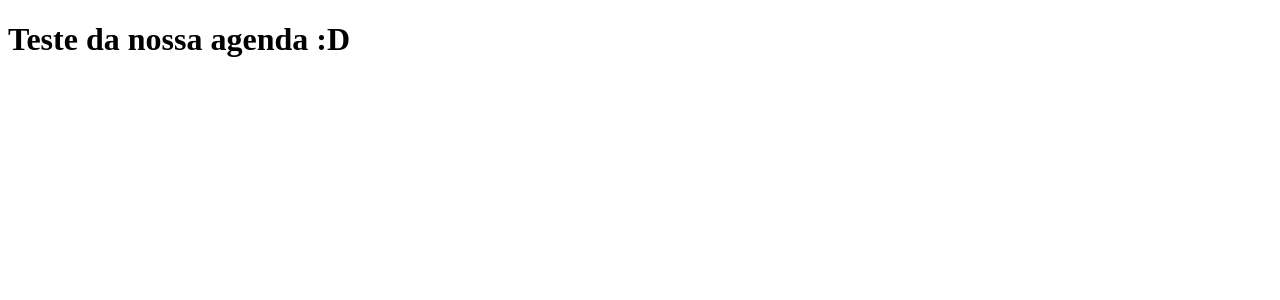
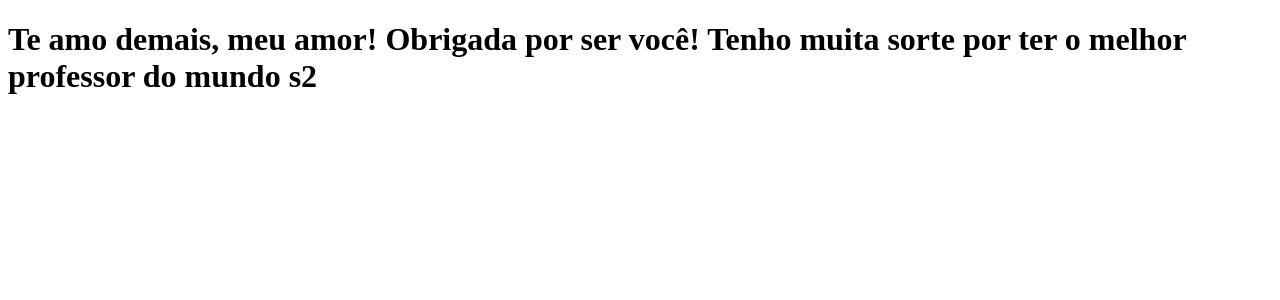
Before and after one commit to Dalboscogh/agenda, a Next.js app: page / in a window 1280 px wide. Shown: the top 300 px of the page. Built offline with nearby package versions, Linux system fonts and the light colour scheme.

Commit message:
Teste Boiolisse pro meu amor

```diff
--- a/pages/index.js
+++ b/pages/index.js
@@ -2,7 +2,7 @@ import React from 'react';
 
 export default function Home () {
     return(
-        <h1>Teste da nossa agenda :D</h1>
+        <h1>Te amo demais, meu amor! Obrigada por ser você! Tenho muita sorte por ter o melhor professor do mundo s2</h1>
 
     );
 };
```
